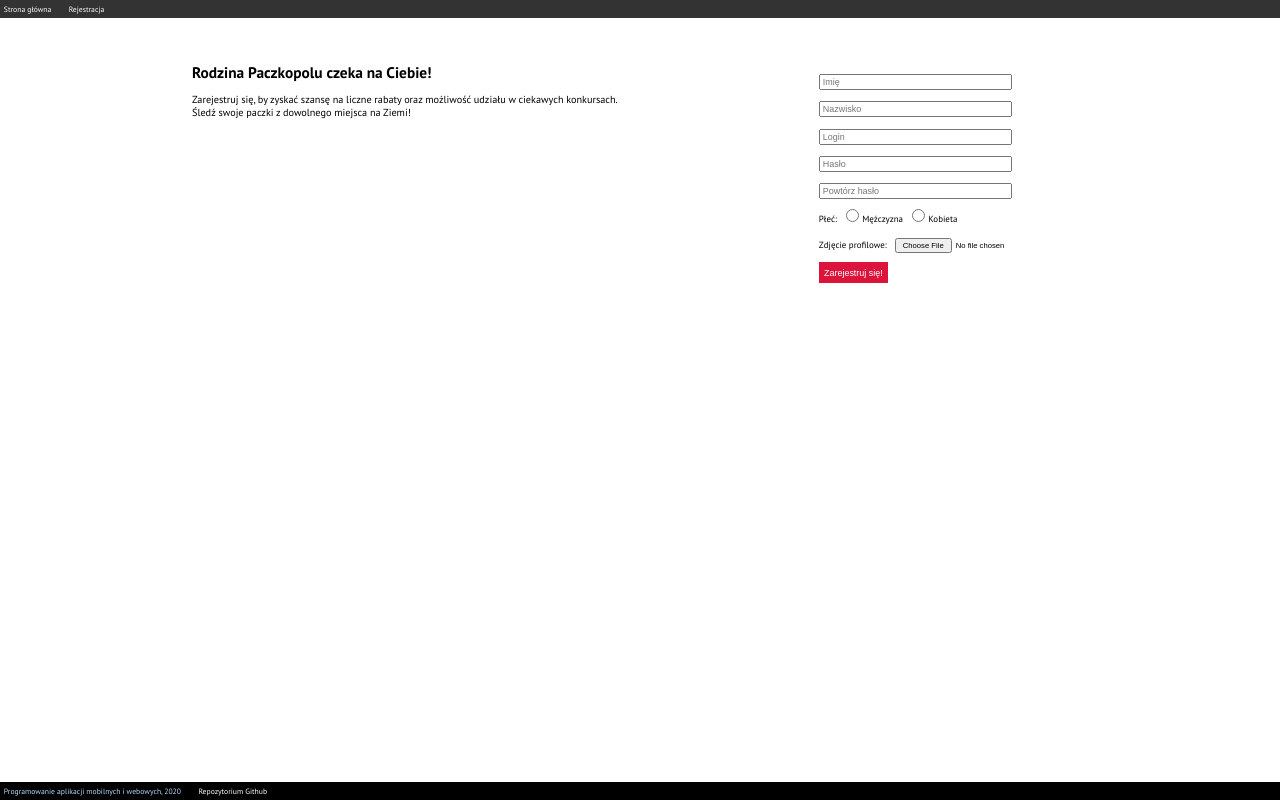
After one commit to JanKodowanie/paczkopol_2020, a Flask app: page /sender/sign-up in a window 1280 px wide. The commit adds this page. Run offline with Flask 2, Linux system fonts and the light colour scheme.

Commit message:
Think gui is finished!

```diff
--- a/app.py
+++ b/app.py
@@ -1,10 +1,15 @@
 from flask import Flask, render_template
 
 app = Flask(__name__)
+app.debug = False
 
 @app.route('/')
-def index():
+def start():
     return render_template('start.html')
 
+@app.route('/sender/sign-up')
+def registration():
+    return render_template('registration.html')
+
 if __name__ == '__main__':
-    app.run(threaded=True, port=5000, debug=True)
+    app.run(host="0.0.0.0", port=5000, debug=True)
--- /dev/null
+++ b/static/styles.css
@@ -0,0 +1,157 @@
+
+html, body {
+    font-family: 'PT Sans', sans-serif;
+    margin: 0;
+    width: 100%;
+    height: 100%;
+}
+
+h1 {
+    font-size: 1.2vw;
+    font-weight: 700;
+    margin: 0;
+    text-align: left;
+}
+
+.button1 {
+    font-size: 0.7vw;
+    border: none;
+    padding: 2%;
+    color: white;
+    text-decoration: none;
+    background-color: crimson;
+}
+
+.button1:hover {
+    background-color: rgb(184, 15, 49);
+}
+
+#author {
+    color: white;
+    margin: 8% 0;
+    font-size: 0.8vw;
+    font-weight: 700;
+}
+
+#description {
+    font-size: 0.8vw;
+    margin-top: 6%;
+    margin-bottom: 9.5%;
+}
+
+nav {
+    font-weight: 400;
+    font-size: 0.6vw;
+    padding: 0.3vw 0.3vw;
+    background-color: rgba(0, 0, 0, 0.801);
+}
+
+.nav-item {
+    color: white;
+    text-decoration: none;
+    margin-right: 1.2%;
+}
+
+a.nav-item:hover {
+    color: #b5dcff;
+}
+
+header {
+    margin-top: 3%;
+    background-color: #b5dcff;
+    display: flex;
+    padding: 3% 5%;
+    padding-left: 8%;
+    text-align: justify;
+    justify-content: space-between;
+}
+
+.intro {
+    margin-right: 5%;
+}
+
+#logo {
+    width: 60%;
+}
+
+.content {
+    margin: 0 15%;
+}
+
+.middle {
+    margin-top: 3%;
+    margin-bottom: 5%;
+    display: flex;
+    justify-content: space-between
+}
+
+#middle-image-1 {
+    width: 19.5%;
+}
+
+#middle-image-2 {
+    width: 52%;
+}
+
+#middle-image-3 {
+    width: 23.415%;
+}
+
+#repo-link {
+    color: white;
+    text-decoration: none;
+    margin-left: 1.2%;
+}
+
+#repo-link:hover {
+    color: #b5dcff;
+}
+
+footer {
+    position: fixed;
+    bottom: 0;
+    width: 100%;
+    color: #b5dcff;
+    background-color: rgb(0, 0, 0);
+    font-weight: 400;
+    font-size: 0.6vw;;
+    padding: 0.3vw 0.3vw;
+}
+
+#registration-view {
+    margin: 5% 0%;
+    display: flex;
+    justify-content: space-between;
+}
+
+.greetings {
+    margin: 0;
+    font-size: 0.8vw;
+}
+
+.form-list {
+    list-style: none;
+    margin: 0.1vw;
+}
+
+.form-list li {
+    margin: 0.5vw;
+}
+
+.form-list input:not([type=radio]) {
+    font-size: 0.7vw;
+    width: 14.5vw;
+}
+
+.form-list input[type=file] {
+    font-size: 0.6vw;
+    margin-left: 0.3vw;
+}
+
+.form-list input[type=radio] {
+    font-size: 0.6vw;
+}
+
+.form-list label {
+    font-size: 0.7vw;
+}
--- /dev/null
+++ b/templates/registration.html
@@ -0,0 +1,53 @@
+<!DOCTYPE html>
+<html>
+<head>
+    <meta charset="UTF-8">
+    <meta name="viewport" content="width=device-width, initial-scale=1.0">
+    <link rel="stylesheet" type="text/css" href="/static/styles.css">
+    <link href="https://fonts.googleapis.com/css2?family=PT+Sans:ital,wght@0,400;0,700;1,400;1,700&display=swap" rel="stylesheet">
+    <title>Paczkopol</title>
+</head>
+    <body>
+        <nav>
+            <a class="nav-item" href="/">Strona główna</a>
+            <a class="nav-item" href="/sender/sign-up">Rejestracja</a>
+        </nav>
+        <div class="content">
+            <section id="registration-view">
+                <div class="greetings">
+                    <h1>Rodzina Paczkopolu czeka na Ciebie!</h1>
+                    <p>Zarejestruj się, by zyskać szansę na liczne rabaty oraz możliwość udziału w ciekawych konkursach.
+                        <br> Śledź swoje paczki z dowolnego miejsca na Ziemi!
+                    </p>
+                </div>
+                <form class="registration-form" action="sign-up">
+                    <ul class="form-list">
+                        <li>
+                            <input type="text" id="firstname" name="firstname" placeholder="Imię">
+                            <span id="firstname-error"></span>
+                        </li>
+                        <li><input type="text" id="lastname" name="lastname" placeholder="Nazwisko"></li>
+                        <li>
+                            <input type="text" id="login" name="login" placeholder="Login">
+                            <span id="login-available-message"></span>
+                        </li>
+                        <li><input type="password" id="password" name="password" placeholder="Hasło"></li>
+                        <li><input type="password" id="repassword" name="repassword" placeholder="Powtórz hasło"></li>
+                        <li><label>Płeć:</label>
+                            <input type="radio" name="gender" value="male"><label for="male">Mężczyzna</label>
+                            <input type="radio" name="gender" value="female"><label for="female">Kobieta</label></li>
+                        <li>
+                            <label for="photo">Zdjęcie profilowe:</label>
+                            <input type="file" name="photo" accept=".png, .jpg">
+                        </li>
+                        <li><button class="button1" type="submit" href="/">Zarejestruj się!</button>
+                    </ul>
+                </form>
+            </section>
+        </div>
+        <footer>
+            <span id="pamw">Programowanie aplikacji mobilnych i webowych, 2020</span>
+            <a id="repo-link" target="_blank" href="https://github.com/JanKodowanie/paczkopol_2020" id="repo">Repozytorium Github</a>
+        </footer>
+    </body>
+</html>
```
Also changed, not shown: static/start.css (deleted, +0 -30 lines), templates/start.html (+29 -21 lines), static/Paczkopol.png (added), static/middle1.webp (added), static/middle2.jpeg (added), static/middle3.jpg (added), 1 other file.
